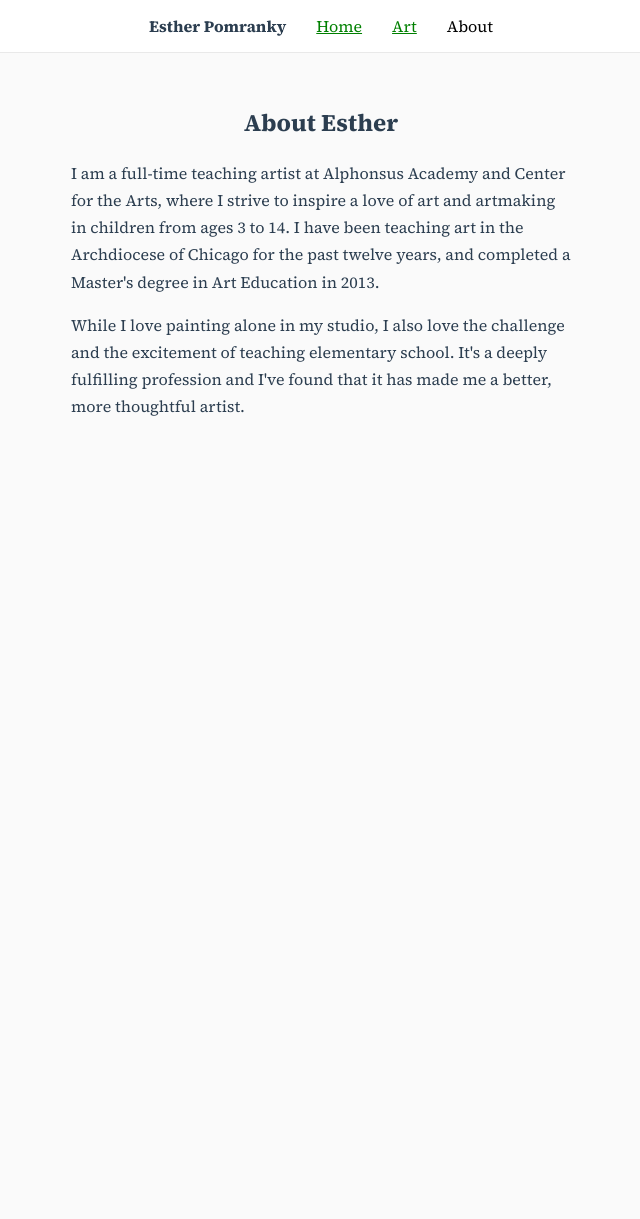
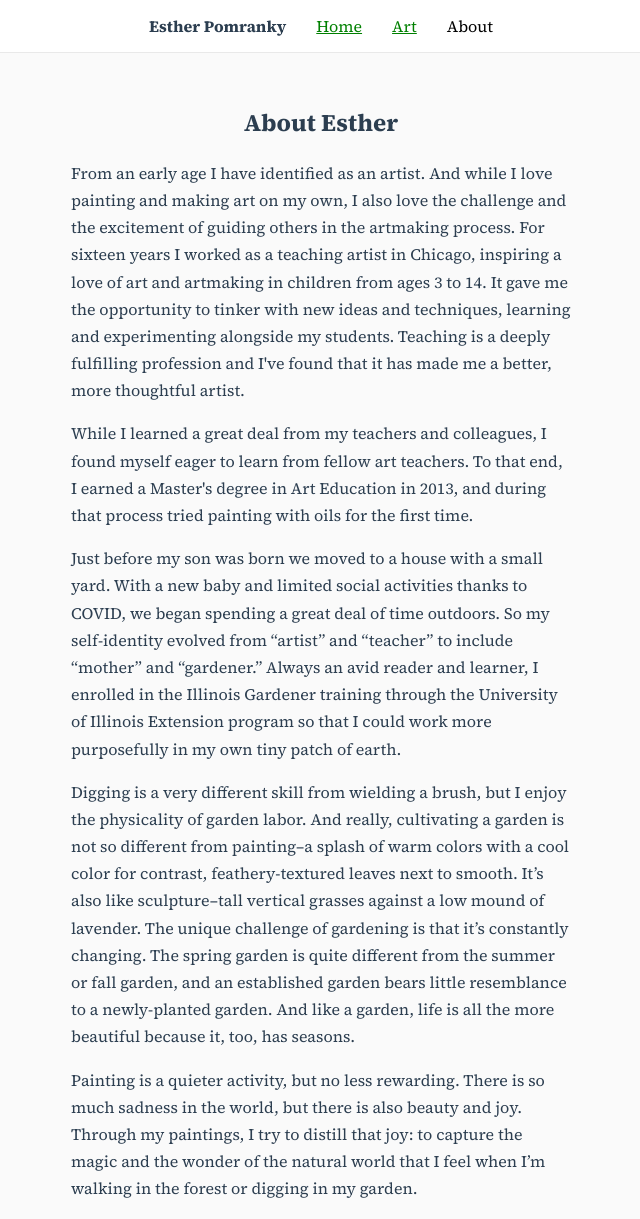
Before and after one commit to mniebling/epom, a Next.js app: page /about in a window 1280 px wide. Shown: the whole page, without its empty margins (319-959 px from the left). Before the commit the page ends 800 px from the top, so only its background shows below. Built offline with nearby package versions, Linux system fonts and the light colour scheme.

Commit message:
Update "about"

```diff
--- a/pages/about.jsx
+++ b/pages/about.jsx
@@ -10,16 +10,50 @@ export default function About () {
 			<div className={ css.about }>
 				<h2 className={ css.title }>About Esther</h2>
 				<p>
-					I am a full-time teaching artist at Alphonsus Academy and Center for the Arts,
-					where I strive to inspire a love of art and artmaking in children from ages
-					3 to 14. I have been teaching art in the Archdiocese of Chicago for the past
-					twelve years, and completed a Master's degree in Art Education in 2013.
+					From an early age I have identified as an artist. And while I love painting
+					and making art on my own, I also love the challenge and the excitement
+					of guiding others in the artmaking process. For sixteen years I worked
+					as a teaching artist in Chicago, inspiring a love of art and artmaking
+					in children from ages 3 to 14. It gave me the opportunity to tinker with
+					new ideas and techniques, learning and experimenting alongside my students.
+					Teaching is a deeply fulfilling profession and I've found that it has made
+					me a better, more thoughtful artist.
 				</p>
 
 				<p>
-					While I love painting alone in my studio, I also love the challenge and the
-					excitement of teaching elementary school. It's a deeply fulfilling profession
-					and I've found that it has made me a better, more thoughtful artist.
+					While I learned a great deal from my teachers and colleagues, I found myself
+					eager to learn from fellow art teachers. To that end, I earned a Master's
+					degree in Art Education in 2013, and during that process tried painting
+					with oils for the first time.
+				</p>
+
+				<p>
+					Just before my son was born we moved to a house with a small yard. With
+					a new baby and limited social activities thanks to COVID, we began spending
+					a great deal of time outdoors. So my self-identity evolved from “artist” and
+					“teacher” to include “mother” and “gardener.” Always an avid reader and
+					learner, I enrolled in the Illinois Gardener training through the University
+					of Illinois Extension program so that I could work more purposefully in
+					my own tiny patch of earth.
+				</p>
+
+				<p>
+					Digging is a very different skill from wielding a brush, but I enjoy the
+					physicality of garden labor. And really, cultivating a garden is not so
+					different from painting–a splash of warm colors with a cool color for contrast,
+					feathery-textured leaves next to smooth. It’s also like sculpture–tall
+					vertical grasses against a low mound of lavender. The unique challenge of
+					gardening is that it’s constantly changing. The spring garden is quite different
+					from the summer or fall garden, and an established garden bears little resemblance
+					to a newly-planted garden. And like a garden, life is all the more beautiful
+					because it, too, has seasons.
+				</p>
+
+				<p>
+					Painting is a quieter activity, but no less rewarding. There is so much
+					sadness in the world, but there is also beauty and joy. Through my paintings,
+					I try to distill that joy: to capture the magic and the wonder of the natural
+					world that I feel when I’m walking in the forest or digging in my garden.
 				</p>
 			</div>
 		</>
```
